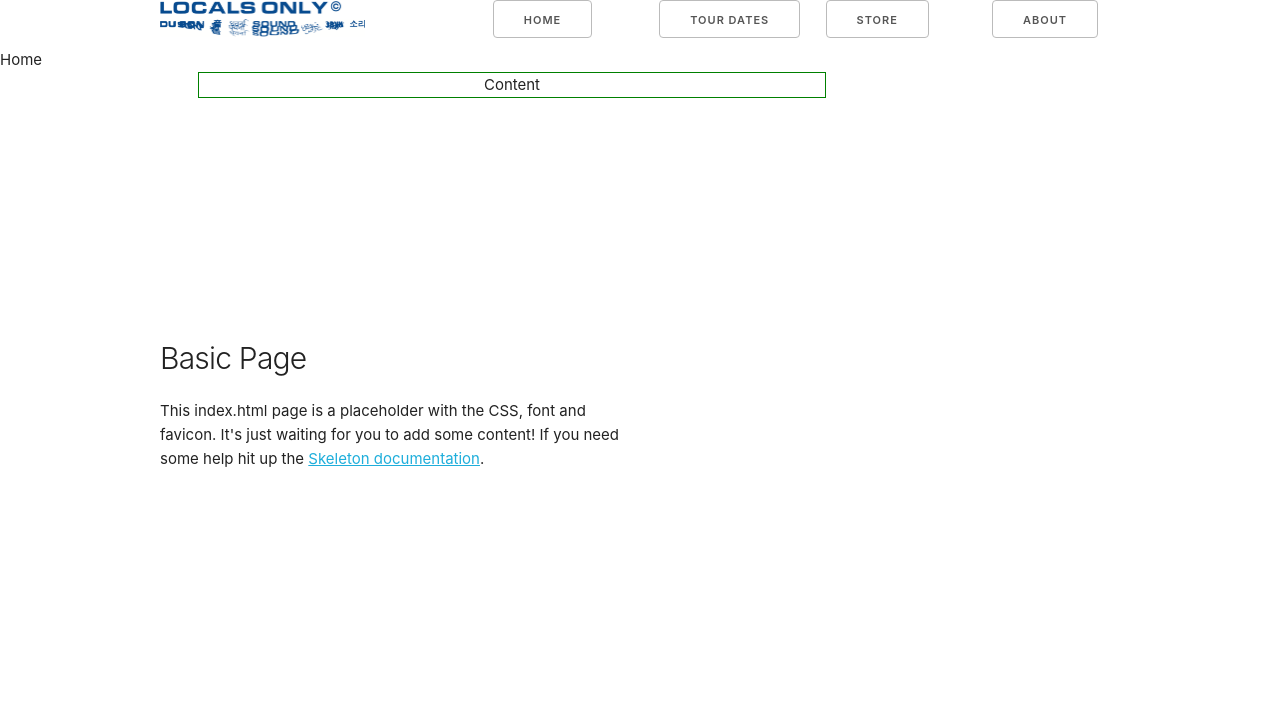
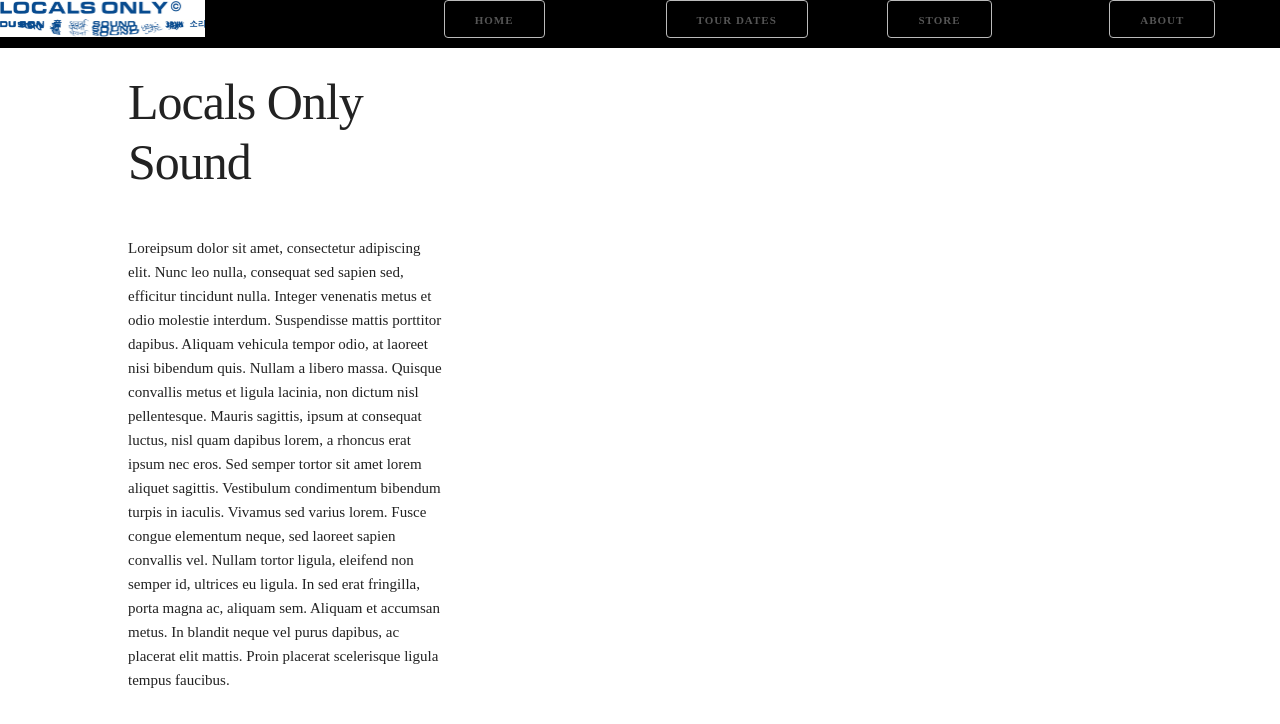
Before and after one commit to igniscyan/lofe, a React (Create React App) app: page / in a window 1280 px wide. Shown: the top 724 px of the page. Built offline with nearby package versions, Linux system fonts and the light colour scheme.

Commit message:
Workingo on #1, making progress on layout.

```diff
--- a/public/css/skeleton.css
+++ b/public/css/skeleton.css
@@ -27,9 +27,9 @@
 /* Grid
 –––––––––––––––––––––––––––––––––––––––––––––––––– */
 .container {
-  position: relative;
+  position: static;
   width: 100%;
-  max-width: 960px;
+  max-width: 100%;
   margin: 0 auto;
   padding: 0 20px;
   box-sizing: border-box;
--- a/public/index.html
+++ b/public/index.html
@@ -31,17 +31,6 @@
 
   <div id="root"></div>
 
-  <!-- Primary Page Layout
-  –––––––––––––––––––––––––––––––––––––––––––––––––– -->
-  <div class="container">
-    <div class="row">
-      <div class="one-half column" style="margin-top: 25%">
-        <h4>Basic Page</h4>
-        <p>This index.html page is a placeholder with the CSS, font and favicon. It's just waiting for you to add some content! If you need some help hit up the <a href="http://www.getskeleton.com">Skeleton documentation</a>.</p>
-      </div>
-    </div>
-  </div>
-
 <!-- End Document
   –––––––––––––––––––––––––––––––––––––––––––––––––– -->
 </body>
--- a/src/Components/App/App.js
+++ b/src/Components/App/App.js
@@ -4,6 +4,17 @@ import './App.css';
 import { NavBar } from '../NavBar/NavBar';
 import { PageContent } from '../PageContent/PageContent';
 import { Player } from '../Player/Player';
+
+/*Styling Section:*/
+const NavBarStyle = {
+  backgroundColor: "#000000",
+  fontFamily: "Play-Bold"
+}
+
+const PageContentStyle = {
+  backgroundColor: "#FFFFFF",
+  fontFamily: "Play-Regular"
+}
 
 export class App extends React.Component {
   constructor(props) {
@@ -34,9 +45,13 @@ export class App extends React.Component {
   render() {
     return (
       <div>
-        <NavBar handleClick={this.updatePageContent} />
-        <PageContent page={this.state.page} />
-        <Player / >
+        <div style={NavBarStyle} className="u-fill-max-width">
+          <NavBar handleClick={this.updatePageContent} />
+        </div>
+        <br />
+        <div className="container u-fill-max-width" style={PageContentStyle}>
+          <PageContent page={this.state.page} />
+        </div>
       </div>
     );
   }
--- a/src/Components/NavBar/NavBar.js
+++ b/src/Components/NavBar/NavBar.js
@@ -16,7 +16,7 @@ export class NavBar extends React.Component {
   render() {
     //Breaking these button elements into a component template might improve modularity, but it works as-is for this application.
     return (
-      <div className="container">
+      <div>
         <div className="row">
           <div className="four columns">
             {/*The image functions the same as the Home button on click (it's wrapped in an anchor with an empty href, which is currently throwing a warning)*/}
--- a/src/Components/PageContent/PageContent.js
+++ b/src/Components/PageContent/PageContent.js
@@ -10,13 +10,62 @@ export class PageContent extends React.Component {
   render() {
     switch (this.props.page) {
       case 'Home':
-        return <div>Home</div>;
+        return (
+          <div className="row">
+            <div className="one-third column">
+              <h1>Locals Only Sound</h1>
+              <br />
+              <p>
+                Loreipsum dolor sit amet, consectetur adipiscing elit. Nunc leo nulla, consequat sed sapien sed, efficitur tincidunt nulla. Integer venenatis metus et odio molestie interdum. Suspendisse mattis porttitor dapibus. Aliquam vehicula tempor odio, at laoreet nisi bibendum quis. Nullam a libero massa. Quisque convallis metus et ligula lacinia, non dictum nisl pellentesque. Mauris sagittis, ipsum at consequat luctus, nisl quam dapibus lorem, a rhoncus erat ipsum nec eros. Sed semper tortor sit amet lorem aliquet sagittis. Vestibulum condimentum bibendum turpis in iaculis. Vivamus sed varius lorem. Fusce congue elementum neque, sed laoreet sapien convallis vel. Nullam tortor ligula, eleifend non semper id, ultrices eu ligula. In sed erat fringilla, porta magna ac, aliquam sem. Aliquam et accumsan metus. In blandit neque vel purus dapibus, ac placerat elit mattis. Proin placerat scelerisque ligula tempus faucibus.
+                </p>
+            </div>
+          </div>
+        );
       case 'TourDates':
-        return <div>Tour Dates</div>;
+        return (
+          <div className="row">
+            <div className="one-third column">
+              <h1>Tour Dates</h1><br />
+              <p>
+                Loreipsum dolor sit amet, consectetur adipiscing elit. Nunc leo nulla, consequat sed sapien sed, efficitur tincidunt nulla. Integer venenatis metus et odio molestie interdum. Suspendisse mattis porttitor dapibus. Aliquam vehicula tempor odio, at laoreet nisi bibendum quis. Nullam a libero massa. Quisque convallis metus et ligula lacinia, non dictum nisl pellentesque. Mauris sagittis, ipsum at consequat luctus, nisl quam dapibus lorem, a rhoncus erat ipsum nec eros. Sed semper tortor sit amet lorem aliquet sagittis. Vestibulum condimentum bibendum turpis in iaculis. Vivamus sed varius lorem. Fusce congue elementum neque, sed laoreet sapien convallis vel. Nullam tortor ligula, eleifend non semper id, ultrices eu ligula. In sed erat fringilla, porta magna ac, aliquam sem. Aliquam et accumsan metus. In blandit neque vel purus dapibus, ac placerat elit mattis. Proin placerat scelerisque ligula tempus faucibus.
+                </p>
+            </div>
+            <div className="one-third column">
+              <h1>Tour Dates</h1><br />
+              <p>
+                Loreipsum dolor sit amet, consectetur adipiscing elit. Nunc leo nulla, consequat sed sapien sed, efficitur tincidunt nulla. Integer venenatis metus et odio molestie interdum. Suspendisse mattis porttitor dapibus. Aliquam vehicula tempor odio, at laoreet nisi bibendum quis. Nullam a libero massa. Quisque convallis metus et ligula lacinia, non dictum nisl pellentesque. Mauris sagittis, ipsum at consequat luctus, nisl quam dapibus lorem, a rhoncus erat ipsum nec eros. Sed semper tortor sit amet lorem aliquet sagittis. Vestibulum condimentum bibendum turpis in iaculis. Vivamus sed varius lorem. Fusce congue elementum neque, sed laoreet sapien convallis vel. Nullam tortor ligula, eleifend non semper id, ultrices eu ligula. In sed erat fringilla, porta magna ac, aliquam sem. Aliquam et accumsan metus. In blandit neque vel purus dapibus, ac placerat elit mattis. Proin placerat scelerisque ligula tempus faucibus.
+                </p>
+            </div>
+            <div className="one-third column">
+              <h1>Tour Dates</h1><br />
+              <p>
+                Loreipsum dolor sit amet, consectetur adipiscing elit. Nunc leo nulla, consequat sed sapien sed, efficitur tincidunt nulla. Integer venenatis metus et odio molestie interdum. Suspendisse mattis porttitor dapibus. Aliquam vehicula tempor odio, at laoreet nisi bibendum quis. Nullam a libero massa. Quisque convallis metus et ligula lacinia, non dictum nisl pellentesque. Mauris sagittis, ipsum at consequat luctus, nisl quam dapibus lorem, a rhoncus erat ipsum nec eros. Sed semper tortor sit amet lorem aliquet sagittis. Vestibulum condimentum bibendum turpis in iaculis. Vivamus sed varius lorem. Fusce congue elementum neque, sed laoreet sapien convallis vel. Nullam tortor ligula, eleifend non semper id, ultrices eu ligula. In sed erat fringilla, porta magna ac, aliquam sem. Aliquam et accumsan metus. In blandit neque vel purus dapibus, ac placerat elit mattis. Proin placerat scelerisque ligula tempus faucibus.
+                </p>
+            </div>
+          </div>
+        );
       case 'Store':
-        return <div>Store</div>;
+        return (
+          <div className="row">
+            <div className="one-third column">
+              <h1>Store</h1><br />
+              <p>
+                Loreipsum dolor sit amet, consectetur adipiscing elit. Nunc leo nulla, consequat sed sapien sed, efficitur tincidunt nulla. Integer venenatis metus et odio molestie interdum. Suspendisse mattis porttitor dapibus. Aliquam vehicula tempor odio, at laoreet nisi bibendum quis. Nullam a libero massa. Quisque convallis metus et ligula lacinia, non dictum nisl pellentesque. Mauris sagittis, ipsum at consequat luctus, nisl quam dapibus lorem, a rhoncus erat ipsum nec eros. Sed semper tortor sit amet lorem aliquet sagittis. Vestibulum condimentum bibendum turpis in iaculis. Vivamus sed varius lorem. Fusce congue elementum neque, sed laoreet sapien convallis vel. Nullam tortor ligula, eleifend non semper id, ultrices eu ligula. In sed erat fringilla, porta magna ac, aliquam sem. Aliquam et accumsan metus. In blandit neque vel purus dapibus, ac placerat elit mattis. Proin placerat scelerisque ligula tempus faucibus.
+                </p>
+            </div>
+          </div>
+        );
       case 'About':
-        return <div>About</div>;
+       return (
+          <div className="row">
+            <div className="one-third column">
+              <h1>About</h1><br />
+              <p>
+                Loreipsum dolor sit amet, consectetur adipiscing elit. Nunc leo nulla, consequat sed sapien sed, efficitur tincidunt nulla. Integer venenatis metus et odio molestie interdum. Suspendisse mattis porttitor dapibus. Aliquam vehicula tempor odio, at laoreet nisi bibendum quis. Nullam a libero massa. Quisque convallis metus et ligula lacinia, non dictum nisl pellentesque. Mauris sagittis, ipsum at consequat luctus, nisl quam dapibus lorem, a rhoncus erat ipsum nec eros. Sed semper tortor sit amet lorem aliquet sagittis. Vestibulum condimentum bibendum turpis in iaculis. Vivamus sed varius lorem. Fusce congue elementum neque, sed laoreet sapien convallis vel. Nullam tortor ligula, eleifend non semper id, ultrices eu ligula. In sed erat fringilla, porta magna ac, aliquam sem. Aliquam et accumsan metus. In blandit neque vel purus dapibus, ac placerat elit mattis. Proin placerat scelerisque ligula tempus faucibus.
+                </p>
+            </div>
+          </div>
+        );
       default:
         break;
     }
--- a/src/Components/Player/Player.js
+++ b/src/Components/Player/Player.js
@@ -10,40 +10,16 @@ export class Player extends React.Component {
 
     render() {
         return (
-            <div className="container">
-                <div className="row">
-                    {/*Empty to create padding*/}
+            <div className='boxed'>
+                <div className='two rows'>
+                    {/*Empty for Padding*/}
                 </div>
-
-                <div className="row">
-                    {/*Empty to create padding*/}
+                <div className='eight rows'>
+                    Content
                 </div>
-
-                <div className = "row">
+                <div className='two rows'>
+                    {/*Empty for Padding*/}
                 </div>
-
-                <div className = "row">
-                </div>
-
-                <div className="row">
-                    <div className="two columns">
-
-                    </div>
-
-                    <div className="eight columns">
-                        <center>
-                        <div className="boxed">
-                                Content
-                        </div>
-                        </center>
-                    </div>
-
-                    <div className="two columns">
-                        {/*Empty to create padding*/}
-                    </div>
-                </div>
-
-
             </div>
         )
     }
```
